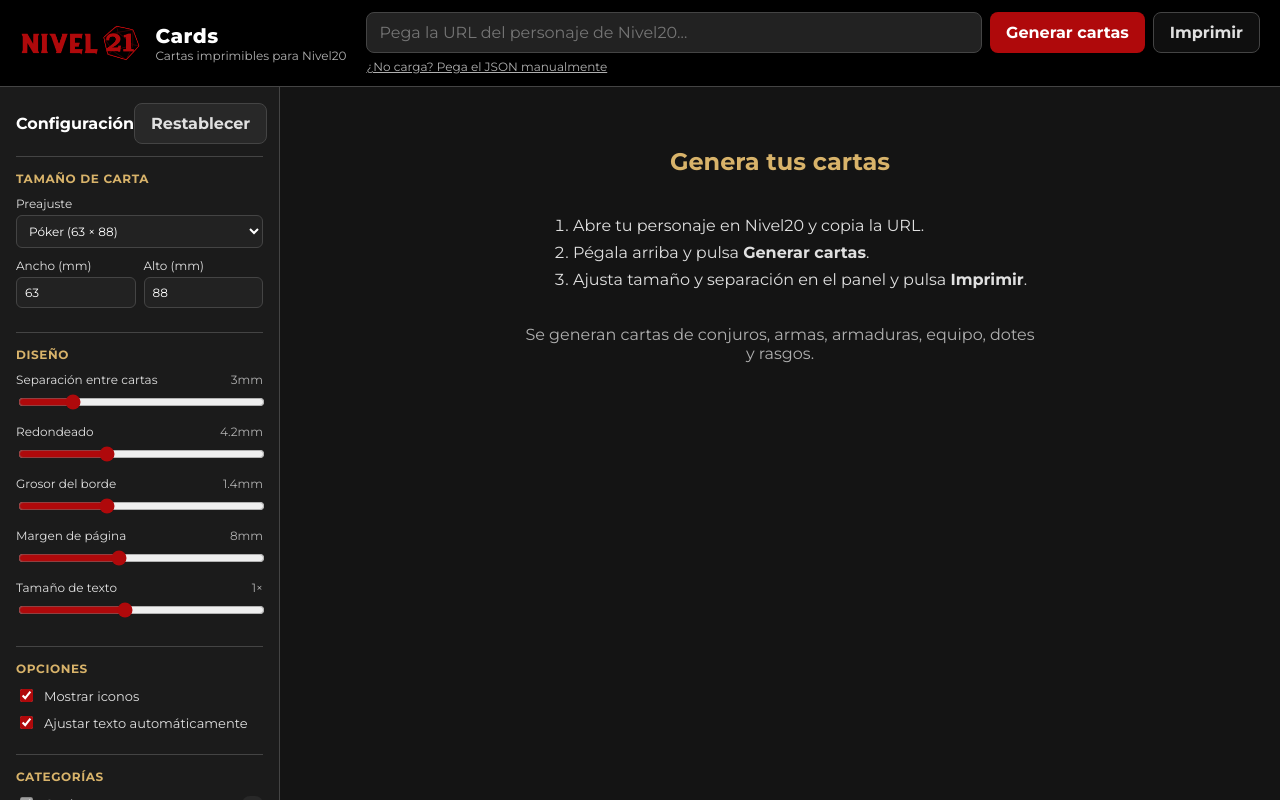
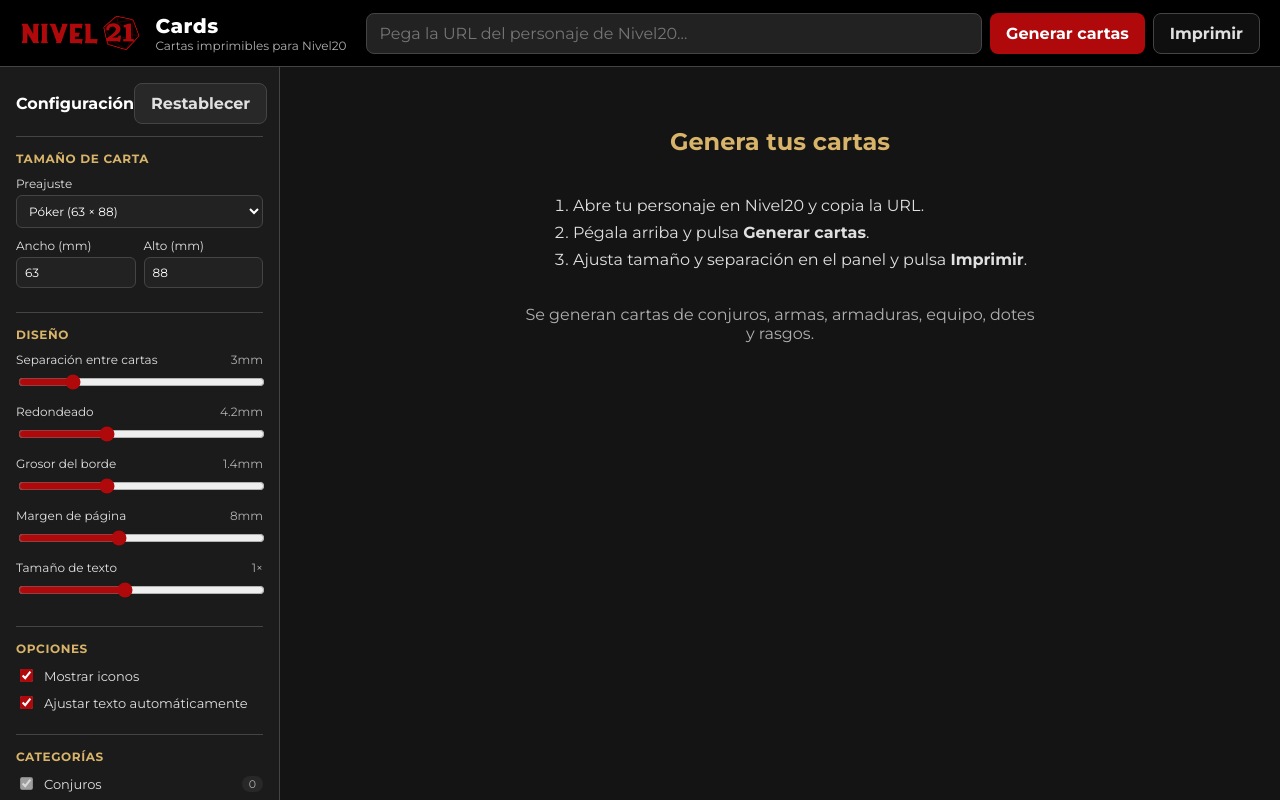
Before and after one commit to androettop/nivel20-cards, a React (Vite) app: page / in a window 1280 px wide. Shown: the top 800 px of the page. Built offline with nearby package versions, Linux system fonts and the light colour scheme.

Commit message:
Remove manual JSON paste option

```diff
--- a/src/App.tsx
+++ b/src/App.tsx
@@ -13,8 +13,6 @@
 
 export default function App() {
   const [url, setUrl] = useState("");
-  const [manual, setManual] = useState("");
-  const [showManual, setShowManual] = useState(false);
   const [loading, setLoading] = useState(false);
   const [error, setError] = useState<string | null>(null);
   const [character, setCharacter] = useState<ParsedCharacter | null>(null);
@@ -36,15 +34,6 @@
       setCharacter(null);
     } finally {
       setLoading(false);
-    }
-  }
-
-  function handleLoadManual() {
-    setError(null);
-    try {
-      setCharacter(parseCharacter(JSON.parse(manual)));
-    } catch {
-      setError("El JSON pegado no es válido.");
     }
   }
 
@@ -106,27 +95,7 @@
             Imprimir
           </button>
         </div>
-
-        <button
-          className="link-btn"
-          onClick={() => setShowManual((v) => !v)}
-        >
-          {showManual ? "Ocultar" : "¿No carga? Pega el JSON manualmente"}
-        </button>
       </header>
-
-      {showManual && (
-        <div className="manual">
-          <textarea
-            placeholder="Pega aquí el JSON del personaje…"
-            value={manual}
-            onChange={(e) => setManual(e.target.value)}
-          />
-          <button className="btn" onClick={handleLoadManual}>
-            Usar este JSON
-          </button>
-        </div>
-      )}
 
       {error && <div className="error">{error}</div>}
 
--- a/src/index.css
+++ b/src/index.css
@@ -50,7 +50,7 @@
   padding: 12px 20px;
   display: grid;
   grid-template-columns: auto 1fr;
-  grid-template-areas: "brand loader" "brand manual";
+  grid-template-areas: "brand loader";
   gap: 6px 20px;
   align-items: center;
 }
@@ -119,40 +119,6 @@
   background: rgba(255, 255, 255, 0.06);
   border: 1px solid var(--border);
   color: var(--text-2);
-}
-
-.link-btn {
-  grid-area: manual;
-  justify-self: start;
-  background: none;
-  border: 0;
-  color: var(--text-3);
-  font: inherit;
-  font-size: 12px;
-  text-decoration: underline;
-  cursor: pointer;
-  padding: 0;
-}
-
-.manual {
-  padding: 12px 20px;
-  background: var(--panel);
-  border-bottom: 1px solid var(--border);
-  display: flex;
-  gap: 8px;
-  align-items: flex-start;
-}
-.manual textarea {
-  flex: 1;
-  min-height: 90px;
-  background: var(--input);
-  border: 1px solid var(--border);
-  border-radius: 8px;
-  color: var(--text);
-  font-family: ui-monospace, monospace;
-  font-size: 12px;
-  padding: 10px;
-  resize: vertical;
 }
 
 .error {
@@ -493,11 +459,9 @@
   }
   .topbar,
   .config,
-  .manual,
   .error,
   .char-bar,
-  .site-footer,
-  .link-btn {
+  .site-footer {
     display: none !important;
   }
   .layout {
--- a/src/lib/fetchCharacter.ts
+++ b/src/lib/fetchCharacter.ts
@@ -170,7 +170,7 @@
   throw new Error(
     "No se pudo obtener el personaje.\n" +
       failures.map((f) => `• ${f}`).join("\n") +
-      '\n\nRevisa la URL. Si persiste, usa "Pega el JSON manualmente" ' +
+      "\n\nRevisa que la URL del personaje sea correcta " +
       "(detalles en la consola del navegador, F12).",
   );
 }
```
